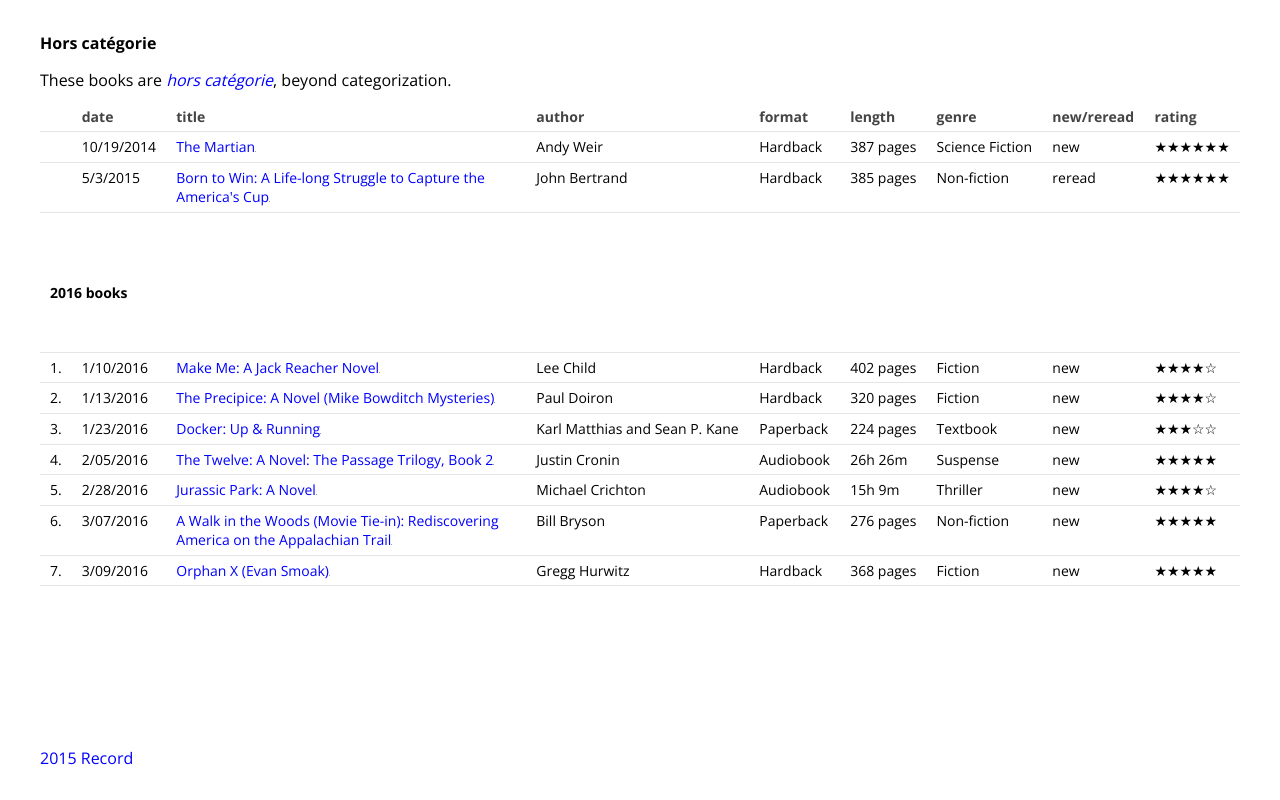
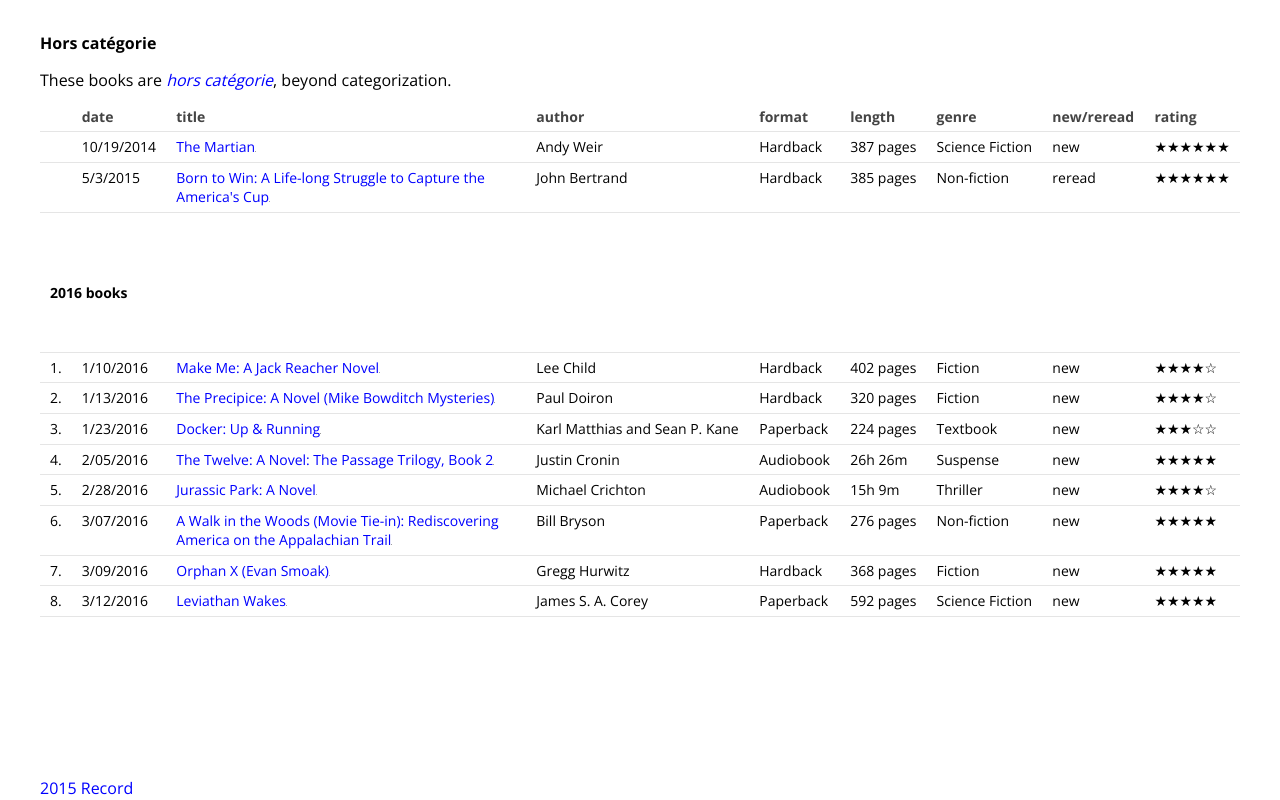
Before and after one commit to mph-code/books, a plain HTML site: page index.html in a window 1280 px wide. Shown: the part 275-1075 px from the top of the page. Before the commit the page ends 1044 px from the top, so only its background shows below. Drawn offline with nearby package versions, Linux system fonts and the light colour scheme; grey boxes are pictures that could not be loaded.

Commit message:
book finished 3.12.2016

```diff
--- a/index.html
+++ b/index.html
@@ -99,11 +99,13 @@
           </td>
           <td>Gregg Hurwitz</td><td>Hardback</td><td>368 pages</td><td>Fiction</td><td>new</td><td>&#9733;&#9733;&#9733;&#9733;&#9733;</td>
         </tr>
-
-
-
-
-
+        <tr>
+          <td>8.</td>
+          <td>3/12/2016</td>
+          <td><a  href="http://www.amazon.com/gp/product/0316129089/ref=as_li_tl?ie=UTF8&camp=1789&creative=390957&creativeASIN=0316129089&linkCode=as2&tag=zanshinnet&linkId=Z6EFKYHPSHBESSBX">Leviathan Wakes</a><img src="http://ir-na.amazon-adsystem.com/e/ir?t=zanshinnet&l=as2&o=1&a=0316129089" width="1" height="1" border="0" alt="" style="border:none !important; margin:0px !important;" />
+          </td>
+          <td>James S. A. Corey</td><td>Paperback</td><td>592 pages</td><td>Science Fiction</td><td>new</td><td>&#9733;&#9733;&#9733;&#9733;&#9733;</td>
+        </tr>
 
 
       </tbody>
```
